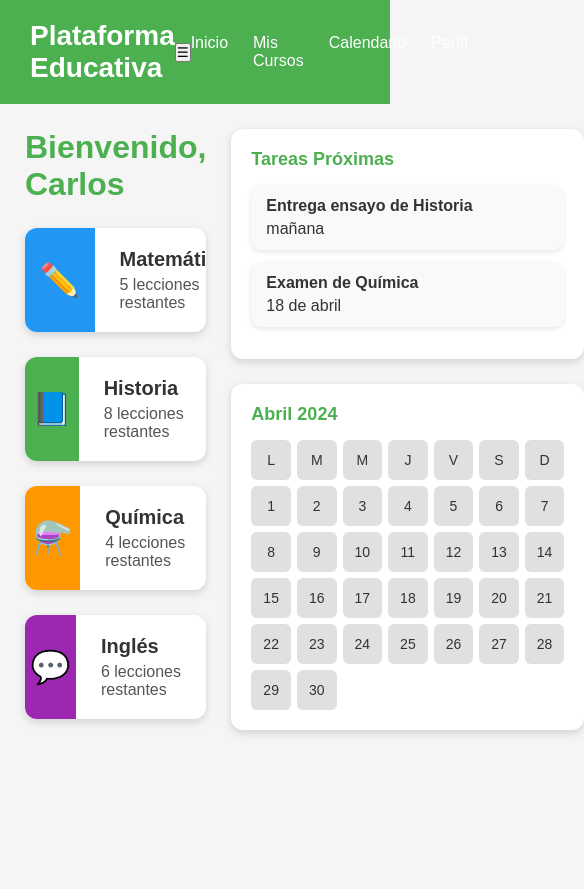
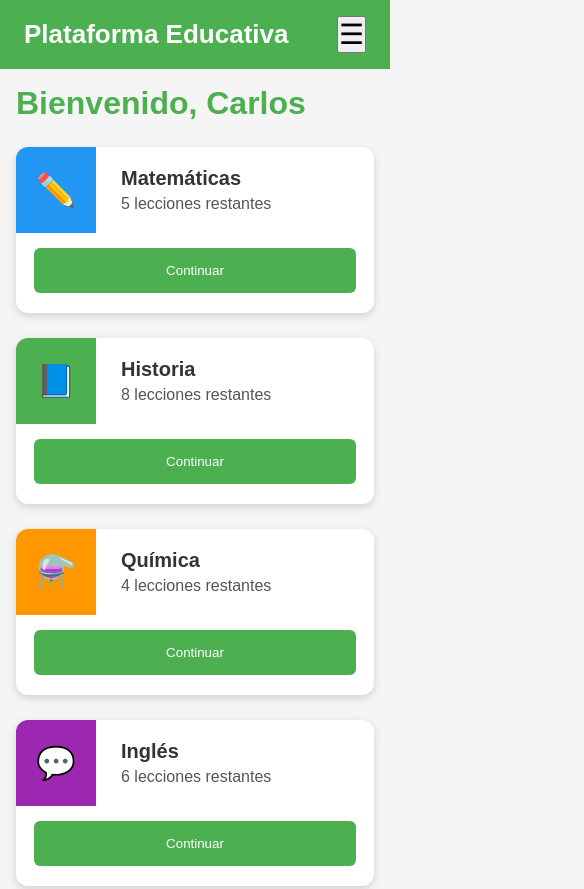
Before and after one commit to Roberth4566/version-a, a plain HTML site: page index.html in a window 390 px wide. Shown: the top 889 px of the page, 584 px wide, since content can reach past the window. Before the commit the page ends 844 px from the top, so only its background shows below. Drawn offline with Linux system fonts and the light colour scheme; a script that the page names is missing.

Commit message:
Update style-a.css

```diff
--- a/css/style-a.css
+++ b/css/style-a.css
@@ -1,4 +1,6 @@
-/* Reset básico */
+/* =====================
+   RESET BÁSICO
+===================== */
 * {
     margin: 0;
     padding: 0;
@@ -6,17 +8,21 @@
     font-family: Arial, sans-serif;
 }
 
-/* BODY */
+/* =====================
+   BODY
+===================== */
 body {
     background-color: #f5f5f5;
     color: #333;
 }
 
-/* HEADER */
+/* =====================
+   HEADER / NAV
+===================== */
 header {
     background-color: #4CAF50;
     color: white;
-    padding: 20px 30px;
+    padding: 16px 24px;
 }
 
 header nav {
@@ -26,9 +32,10 @@ header nav {
 }
 
 header h1 {
-    font-size: 28px;
+    font-size: 26px;
 }
 
+/* MENÚ NORMAL (DESKTOP) */
 header ul {
     list-style: none;
     display: flex;
@@ -44,19 +51,34 @@ header ul li:hover {
     color: #ddd;
 }
 
-/* CONTENEDOR PRINCIPAL */
+/* =====================
+   BOTÓN HAMBURGUESA
+===================== */
+.menu-toggle {
+    display: none;
+    font-size: 28px;
+    cursor: pointer;
+}
+
+/* =====================
+   CONTENEDOR PRINCIPAL
+===================== */
 .main-container {
     display: flex;
     gap: 25px;
     padding: 25px;
 }
 
-/* CONTENIDO PRINCIPAL */
+/* =====================
+   CONTENIDO PRINCIPAL
+===================== */
 .main-container > div:first-child {
     flex: 3;
 }
 
-/* Bienvenida */
+/* =====================
+   BIENVENIDA
+===================== */
 .welcome {
     margin-bottom: 25px;
 }
@@ -66,7 +88,9 @@ header ul li:hover {
     color: #4CAF50;
 }
 
-/* Cursos */
+/* =====================
+   CURSOS
+===================== */
 .courses {
     display: grid;
     grid-template-columns: 1fr;
@@ -76,7 +100,7 @@ header ul li:hover {
 .course-card {
     display: flex;
     justify-content: space-between;
-    align-items: center; /* 🔥 CLAVE */
+    align-items: center;
     border-radius: 12px;
     overflow: hidden;
     background-color: white;
@@ -95,7 +119,7 @@ header ul li:hover {
     flex: 1;
 }
 
-/* Cuadro de color */
+/* ICONO */
 .course-icon {
     width: 80px;
     color: white;
@@ -105,13 +129,12 @@ header ul li:hover {
     align-items: center;
 }
 
-/* Colores por materia */
 .course-icon.matematica { background-color: #2196F3; }
 .course-icon.historia { background-color: #4CAF50; }
 .course-icon.quimica { background-color: #FF9800; }
 .course-icon.ingles { background-color: #9C27B0; }
 
-/* Información */
+/* INFO */
 .course-info {
     padding: 20px 25px;
 }
@@ -126,7 +149,7 @@ header ul li:hover {
     color: #555;
 }
 
-/* Botón */
+/* BOTÓN */
 .btn {
     background-color: #4CAF50;
     color: white;
@@ -136,7 +159,7 @@ header ul li:hover {
     cursor: pointer;
     transition: background-color 0.3s, transform 0.2s;
     height: 45px;
-    margin-right: 25px; /* 🔥 SOLUCIÓN DEFINITIVA */
+    margin-right: 25px;
 }
 
 .btn:hover {
@@ -144,7 +167,9 @@ header ul li:hover {
     transform: scale(1.05);
 }
 
-/* PANEL LATERAL */
+/* =====================
+   PANEL LATERAL
+===================== */
 .side-panel {
     flex: 1;
     display: flex;
@@ -152,7 +177,6 @@ header ul li:hover {
     gap: 25px;
 }
 
-/* Paneles */
 .panel-box {
     background-color: white;
     padding: 20px;
@@ -167,7 +191,9 @@ header ul li:hover {
     font-size: 18px;
 }
 
-/* Tareas */
+/* =====================
+   TAREAS
+===================== */
 .task {
     background-color: #f9f9f9;
     padding: 12px 15px;
@@ -187,7 +213,9 @@ header ul li:hover {
     margin-bottom: 5px;
 }
 
-/* Calendario */
+/* =====================
+   CALENDARIO
+===================== */
 .calendar-grid {
     display: grid;
     grid-template-columns: repeat(7, 1fr);
@@ -213,3 +241,64 @@ header ul li:hover {
     color: white;
     font-weight: bold;
 }
+
+/* =====================
+   RESPONSIVE (MÓVIL)
+===================== */
+@media (max-width: 768px) {
+
+    /* NAV */
+    header nav {
+        flex-wrap: wrap;
+    }
+
+    .menu-toggle {
+        display: block;
+    }
+
+    header ul {
+        width: 100%;
+        flex-direction: column;
+        background-color: #4CAF50;
+        display: none;
+        margin-top: 15px;
+    }
+
+    header ul.active {
+        display: flex;
+    }
+
+    header ul li {
+        padding: 12px;
+        border-top: 1px solid rgba(255,255,255,0.3);
+    }
+
+    /* LAYOUT */
+    .main-container {
+        flex-direction: column;
+        padding: 16px;
+    }
+
+    .course-card {
+        flex-direction: column;
+        align-items: stretch;
+    }
+
+    .course-left {
+        flex-direction: row;
+    }
+
+    .btn {
+        width: 90%;
+        margin: 15px auto 20px;
+    }
+
+    .side-panel {
+        margin-top: 20px;
+    }
+
+    .calendar-grid div {
+        padding: 10px;
+        font-size: 12px;
+    }
+}
```
